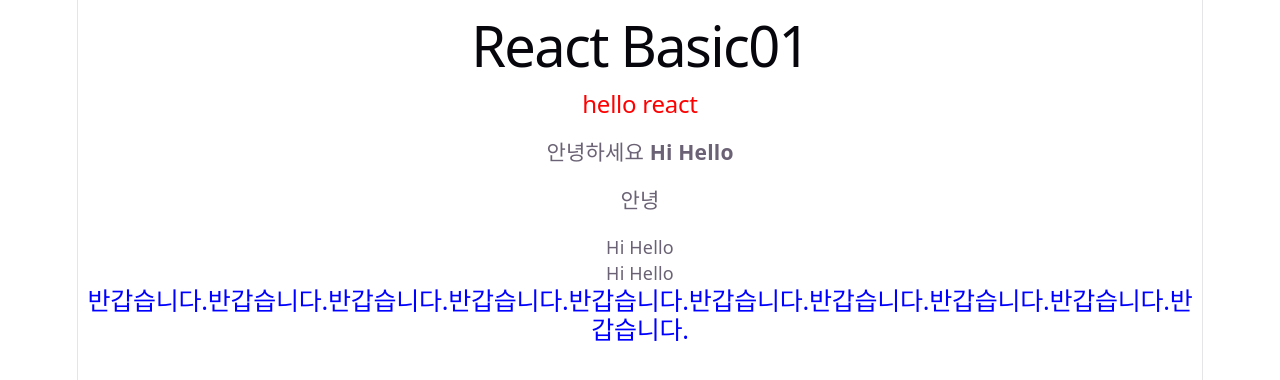
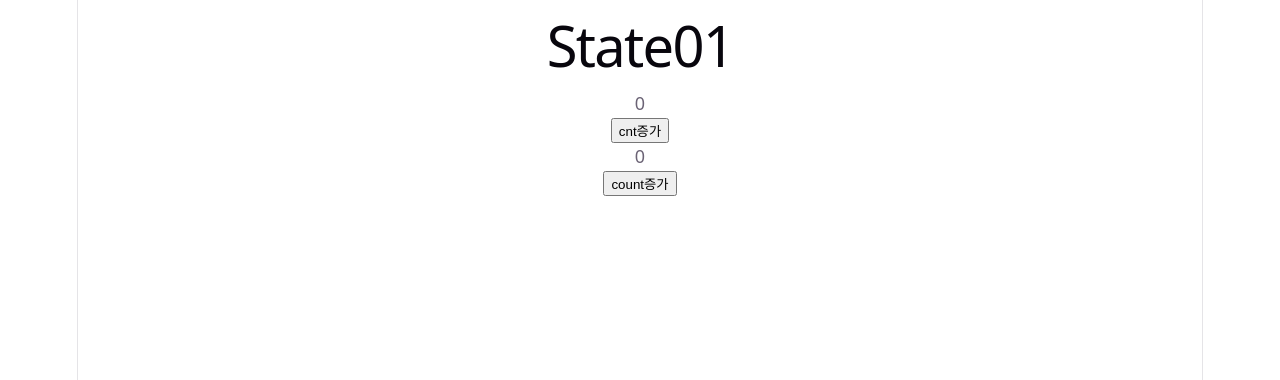
Before and after one commit to jws909/fe-react-study, a React (Vite) app in the folder react-study/: page / in a window 1280 px wide. Shown: the top 380 px of the page. Built offline with nearby package versions, Linux system fonts and the light colour scheme.

Commit message:
리액트 useState 기본개념

```diff
--- a/react-study/src/App.jsx
+++ b/react-study/src/App.jsx
@@ -3,13 +3,15 @@
 import viteLogo from './assets/vite.svg'
 import heroImg from './assets/hero.png'
 import './App.css'
-import Basic01 from './components/Basic01'
+// import Basic01 from './components/Basic01'
+import State01 from './components/State01'
 
 function App() {
   const [count, setCount] = useState(0)
 
   return (
-    <Basic01 />
+    // <Basic01/>
+    <State01/>
   )
 }
 
--- /dev/null
+++ b/react-study/src/components/State01.jsx
@@ -0,0 +1,46 @@
+import { useState } from "react";
+
+function State01(){
+
+    // React Hooks
+    // useState -> 상태를 저장하는 변수, 재렌더링 발생 기준. 재렌더링 상황에서 값이 계속 유지
+
+    // 재렌더링 발생 기준
+    // state 변수 set함수를 통해서 값이 변경 된 경우 -> 화면 재렌더링 (re-rendering)
+
+    // const|let [변수명, set함수명] = useState(초기값);
+
+    let [count, setCount] = useState(0);
+
+    let cnt = 0; // 함수에 존재하는 일반 변수
+
+    let [num, setNum] = useState(0);
+
+    return (
+        <div>
+            <h1>State01</h1>
+
+            <p>{cnt}</p>
+
+            <button onClick={()=>{
+                console.log('cnt증가 버튼 클릭');
+                cnt++;
+                console.log(cnt);
+
+                num++; //state변수 그냥 증가
+                console.log(num);
+            }}>cnt증가</button>
+
+            <p>{count}</p>
+            <button onClick={()=>{
+                console.log('count증가 버튼 클릭');
+                // count++; //값 증가 O, 재렌더링 X -> set 함수를 사용해서 값을 바꾼게 아니라서
+                setCount(count+1); // 재렌더링 발생 조건
+                setNum(num+1); // 재렌더링 발생 조건 -> 인근에 있는 재렌더링요소를 모아서 한번에 수행
+                console.log(count);
+            }}>count증가</button>
+        </div>
+    )
+}
+
+export default State01;
```
